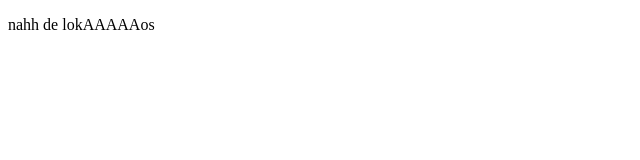
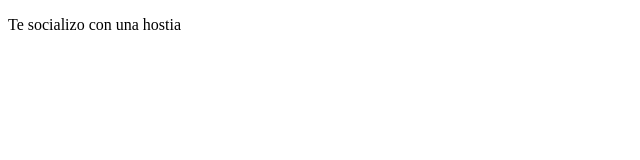
Before and after one commit to Mihaimx/proyectoDemoCursoPrework, a plain HTML site: page index.html in a window 1280 px wide. Shown: the full height of the page, 0-640 px from the left. Drawn offline with Linux system fonts and the light colour scheme.

Commit message:
no se que es esto xd

```diff
--- a/index.html
+++ b/index.html
@@ -6,6 +6,6 @@
     <title>Que estas mirando</title>
 </head>
 <body>
-    <p>nahh de lokAAAAAos</p>
+    <p>Te socializo con una hostia</p>
 </body>
 </html>
```
